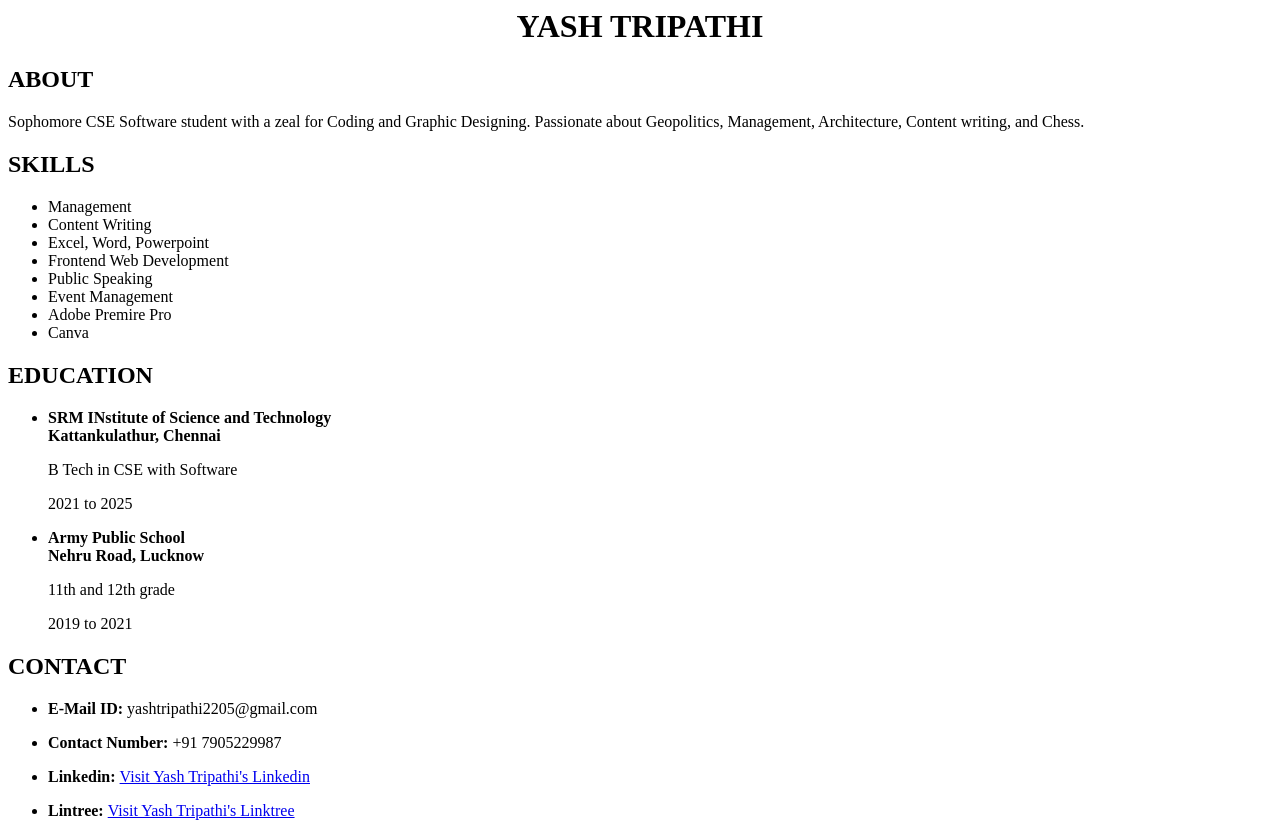
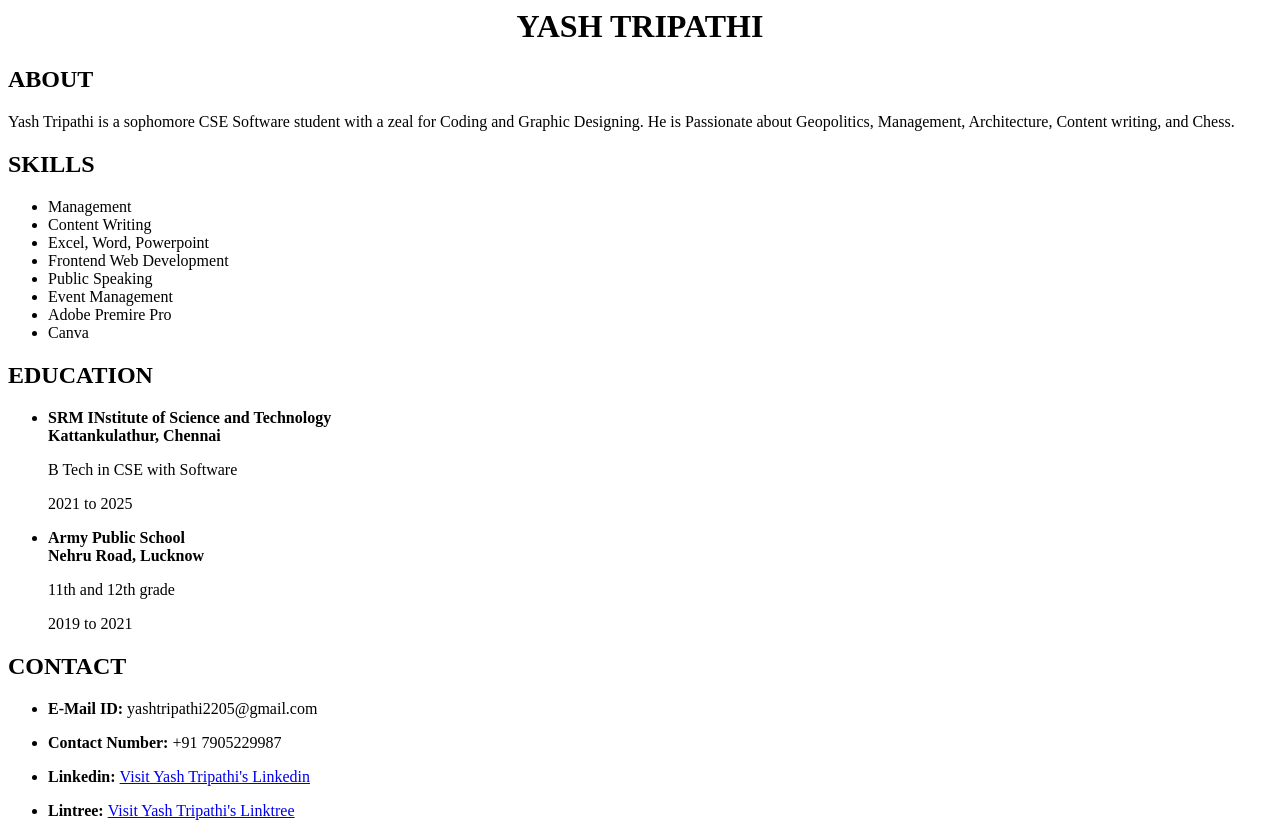
Before and after one commit to ys2723/Portfolio_Website, a plain HTML site: page Basic_Prototype.html in a window 1280 px wide. Drawn offline with Linux system fonts and the light colour scheme.

Commit message:
Initial Commit

```diff
--- a/Basic_Prototype.html
+++ b/Basic_Prototype.html
@@ -3,7 +3,7 @@
 </head>
 <h2>ABOUT</h2>
 
-<p>Sophomore CSE Software student with a zeal for Coding and Graphic Designing. Passionate about Geopolitics, Management, Architecture, Content writing, and Chess.</p>
+<p>Yash Tripathi is a sophomore CSE Software student with a zeal for Coding and Graphic Designing. He is Passionate about Geopolitics, Management, Architecture, Content writing, and Chess.</p>
 <h2>SKILLS</h2>
 <ul>
     <li>Management</li>
```
